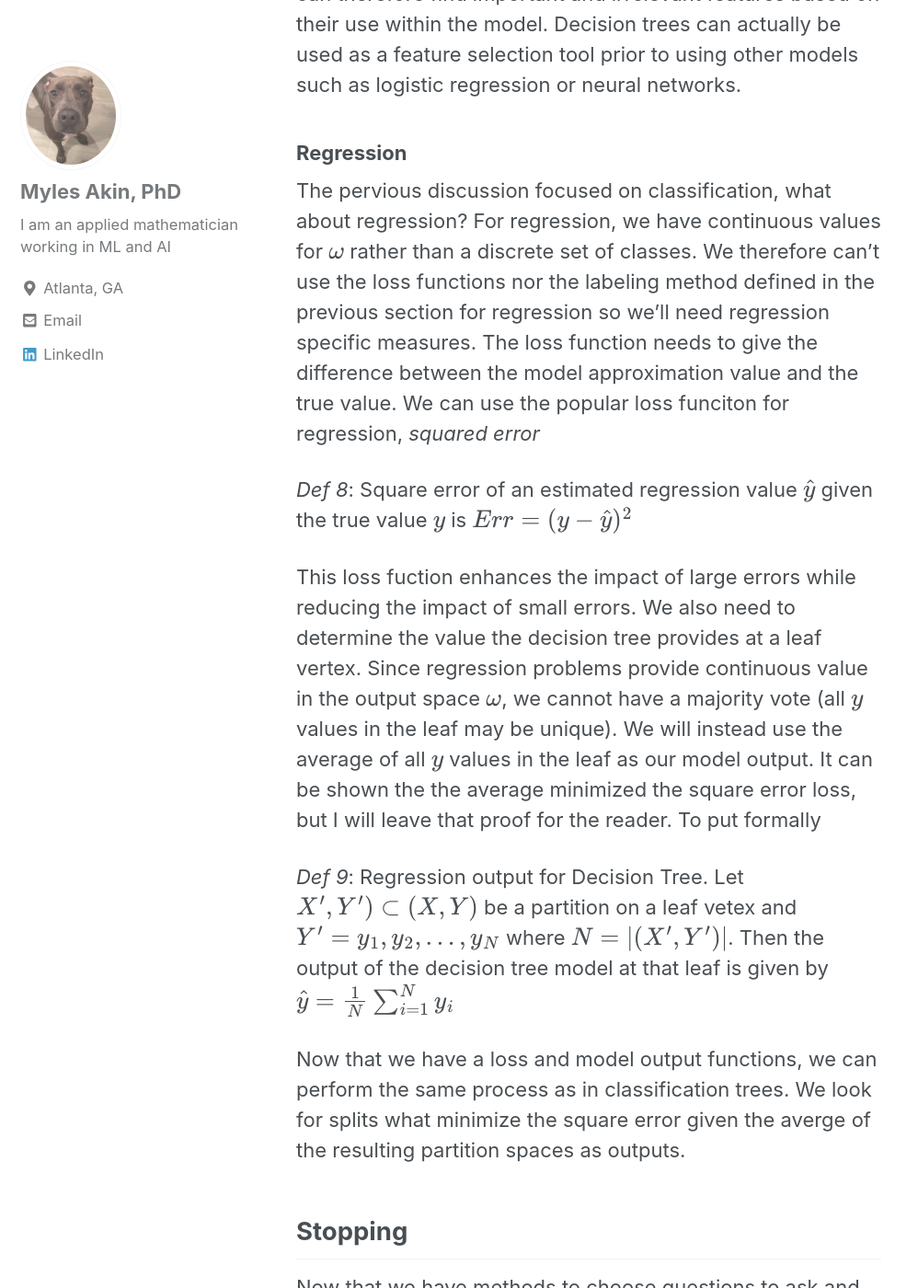
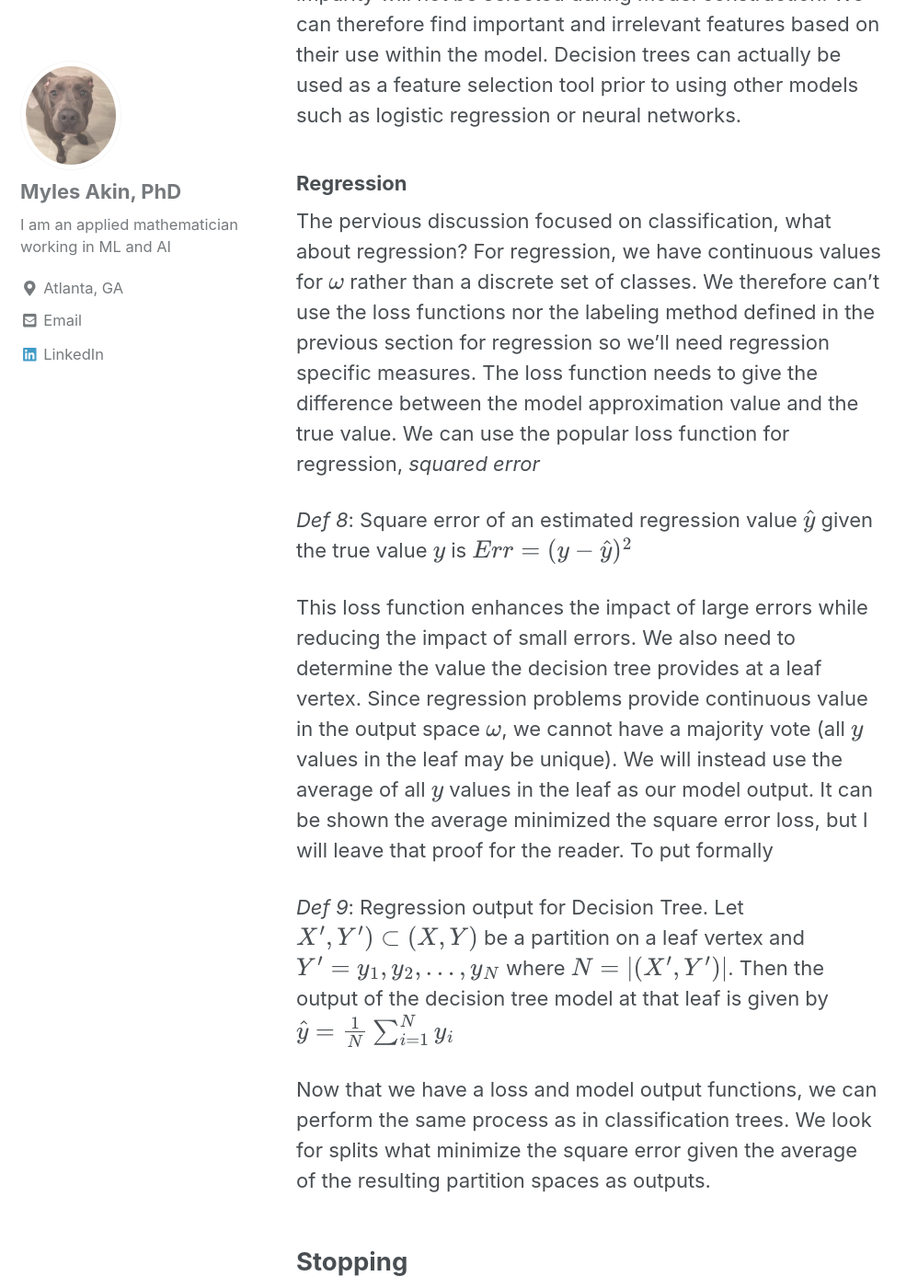
Before and after one commit to mylesakin/mylesakin.github.io, a Jekyll site: the page built from _posts/2019-08-22-DecisionTrees.md, in a window 1280 px wide and 1400 px high, scrolled down 12466 px. Shown: the whole window at 92% size, without its empty margins (0-998 px from the left). Built offline with Jekyll 4.4.1, drawn with Linux system fonts in a browser that asks for light colours; cached includes are drawn as plain includes; nearby versions of some CDN libraries; formulas are drawn with MathJax 3; some of the changed text lies outside the part shown.

Commit message:
decision tree

```diff
--- a/_posts/2019-08-22-DecisionTrees.md
+++ b/_posts/2019-08-22-DecisionTrees.md
@@ -10,7 +10,7 @@
 
 ## Introduction
 
-Consider a classification problem with input space (feature space) \\(\Omega\\) and output space \\(\omega\\) along with a sample set \\((X,Y) \subset (\Omega,\omega)\\). Since this is a classification problem, \\(\omega\\) consists of a finite set of values, say two, \\(\omega = \{c_0,c_1\}\\) (that is, binary classification). From this, \\(y\\) defines a partition of the universe into two sets, \\(\Omega = \Omega_{c_1}\cup \Omega_{c_2}\\), where \\(\Omega_{c_1}\\) contains all objects classified as \\(c_1\\) and \\(\Omega_{c_2}\\) all object classified as \\(c_2\\). Given this, a classification model, \\(\phi: \Omega \rightarrow \omega\\) also defines a partition of \\(\Omega\\) as it approximates \\(Y\\) as some \\(\hat{Y}\\). That is, \\(\Omega = \Omega_{c_1}^{\phi} \cup \Omega_{c_2}^{\phi}\\). This can be generalized to multiclass classification with \\(\omega= \{c_1,c_2,c_3,...,c_n\}\\) by considering partitions for each class \\(\Omega = \Omega_{c_1} \cup \Omega_{c_2} \cup...\cup \Omega_{c_n}\\). Extension of this partition idea to regression, which has a continuous output space, is slightly trickier as one must descretize the output space \\(y\\). I will discuss on this in the section on *regression trees*.
+Consider a classification problem with input space (feature space) \\(\Omega\\) and output space \\(\omega\\) along with a sample set \\((X,Y) \subset (\Omega,\omega)\\). Since this is a classification problem, \\(\omega\\) consists of a finite set of values, say two, \\(\omega = \{c_0,c_1\}\\) (that is, binary classification). From this, \\(y\\) defines a partition of the universe into two sets, \\(\Omega = \Omega_{c_1}\cup \Omega_{c_2}\\), where \\(\Omega_{c_1}\\) contains all objects classified as \\(c_1\\) and \\(\Omega_{c_2}\\) all object classified as \\(c_2\\). Given this, a classification model, \\(\phi: \Omega \rightarrow \omega\\) also defines a partition of \\(\Omega\\) as it approximates \\(Y\\) as some \\(\hat{Y}\\). That is, \\(\Omega = \Omega_{c_1}^{\phi} \cup \Omega_{c_2}^{\phi}\\). This can be generalized to multiclass classification with \\(\omega= \{c_1,c_2,c_3,...,c_n\}\\) by considering partitions for each class \\(\Omega = \Omega_{c_1} \cup \Omega_{c_2} \cup...\cup \Omega_{c_n}\\). Extension of this partition idea to regression, which has a continuous output space, is slightly trickier as one must find a way to take a single value from a partition and map to continuous output \\(y\\). I will discuss on this in the section on *regression trees*.
 
 We now want to develop a method to partition our input space \\(\Omega\\) using the sample set \\((X,Y)\\) and a function \\(\phi\\) trained on \\((X,Y)\\), such that the partitioning of \\(\Omega\\) by \\(\phi\\) is as close to the true partition as possible. Decision tree, aka classification trees or regression, allow us to create such a partitioning.
 
@@ -91,7 +91,7 @@
 
 We now have three partitions that completely separate our classes; \\(\Omega_{x_1\leq 0.5}\\), \\(\Omega_{(x_1 > 0.5, x_2 <0.5)}\\) and \\(\Omega_{(x_1>0.5, x_2\geq 0.5)}\\). The class partitions can then be written as \\(\Omega_{red} = \Omega_{x_1\leq 0.5} \cup \Omega_{(x_1 > 0.5, x_2 <0.5)}\\) and \\(\Omega_{blue} = \Omega_{(x_1>0.5, x_2\geq 0.5)}\\). Note: this notation will get very clunky as the number of questions increases, but these questions form our function \\(\phi\\) as it were. So now, how might we represent this as a decision tree? Remember, each vertex represents a space/partition and each edge an answer to a question. The following is a tree representation of our example.
 
-So we can see now that a decision tree is a a representation of a set of questions and partitions. Now you may ask that while this is nice, the questions here were easy due to our knowledge of the data, what happens when we don't know how the data (that is the sample) was created or the actual distribution the data comes from? We will get to that in a moment but first another pressing matter. Now that we have a model, if we were given a new sample or datapoint, how can we determine that class?
+So we can see now that a decision tree is a representation of a set of questions and partitions. Now you may ask that while this is nice, the questions here were easy due to our knowledge of the data, what happens when we don't know how the data (that is the sample) was created or the actual distribution the data comes from? We will get to that in a moment but first another pressing matter. Now that we have a model, if we were given a new sample or datapoint, how can we determine that class?
 
 ![png]({{ site.url }}{{ site.baseurl }}/images/Decision_trees/decision_tree.png)
 
@@ -201,17 +201,17 @@
 
 ### Regression
 
-The pervious discussion focused on classification, what about regression? For regression, we have continuous values for \\(\omega\\) rather than a discrete set of classes. We therefore can't use the loss functions nor the labeling method defined in the previous section for regression so we'll need regression specific measures. The loss function needs to give the difference between the model approximation value and the true value. We can use the popular loss funciton for regression, *squared error*
+The pervious discussion focused on classification, what about regression? For regression, we have continuous values for \\(\omega\\) rather than a discrete set of classes. We therefore can't use the loss functions nor the labeling method defined in the previous section for regression so we'll need regression specific measures. The loss function needs to give the difference between the model approximation value and the true value. We can use the popular loss function for regression, *squared error*
 
 *Def 8*: Square error of an estimated regression value \\(\hat{y}\\) given the true value \\(y\\) is
 $$Err = (y-\hat{y})^2$$
 
-This loss fuction enhances the impact of large errors while reducing the impact of small errors. We also need to determine the value the decision tree provides at a leaf vertex. Since regression problems provide continuous value in the output space \\(\omega\\), we cannot have a majority vote (all \\(y\\) values in the leaf may be unique). We will instead use the average of all \\(y\\) values in the leaf as our model output. It can be shown the the average minimized the square error loss, but I will leave that proof for the reader. To put formally
+This loss function enhances the impact of large errors while reducing the impact of small errors. We also need to determine the value the decision tree provides at a leaf vertex. Since regression problems provide continuous value in the output space \\(\omega\\), we cannot have a majority vote (all \\(y\\) values in the leaf may be unique). We will instead use the average of all \\(y\\) values in the leaf as our model output. It can be shown the average minimized the square error loss, but I will leave that proof for the reader. To put formally
 
-*Def 9*: Regression output for Decision Tree. Let \\(X',Y')\subset (X,Y)\\) be a partition on a leaf vetex and \\(Y' = \{y_1,y_2,...,y_{N}\}\\) where \\(N = |(X',Y')|\\). Then the output of the decision tree model at that leaf is given by
+*Def 9*: Regression output for Decision Tree. Let \\(X',Y')\subset (X,Y)\\) be a partition on a leaf vertex and \\(Y' = \{y_1,y_2,...,y_{N}\}\\) where \\(N = |(X',Y')|\\). Then the output of the decision tree model at that leaf is given by
 $$ \hat{y} = \frac{1}{N}\sum_{i=1}^N y_i$$
 
-Now that we have a loss and model output functions, we can perform the same process as in classification trees. We look for splits what minimize the square error given the averge of the resulting partition spaces as outputs.
+Now that we have a loss and model output functions, we can perform the same process as in classification trees. We look for splits what minimize the square error given the average of the resulting partition spaces as outputs.
 
 ## Stopping
 
```
Also changed, not shown: other parts of _posts/2019-08-22-DecisionTrees.md (+3 -3 lines).
